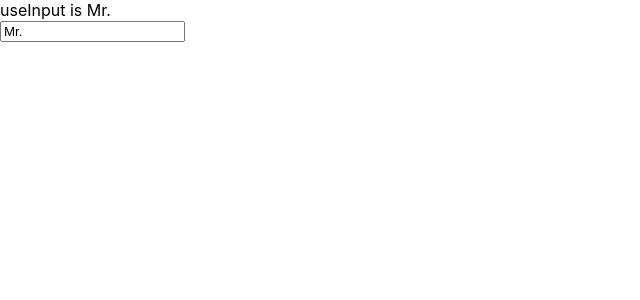
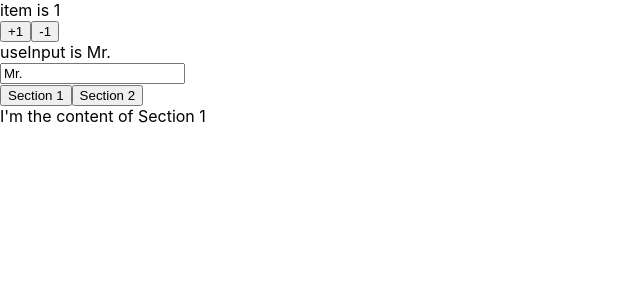
Before and after one commit to pangjong/nomadcoders-free-1, a React (Create React App) app: page / in a window 1280 px wide. Shown: the top 300 px of the page, without its empty margins (0-640 px from the left). Built offline with nearby package versions, Linux system fonts and the light colour scheme.

Commit message:
@Practice - UseTabs 연습
https://nomadcoders.co/react-hooks-introduction/lectures/1592

```diff
--- /dev/null
+++ b/components/useState/UseTabs.js
@@ -0,0 +1,44 @@
+import React, { Component, useState } from 'react';
+
+
+const content = [
+  {
+    tab: "Section 1 ",
+    content: "I'm the content of Section 1",
+  },
+  {
+    tab: "Section 2 ",
+    content: "I'm the content of Section 2",
+  },
+];
+
+const useTabs = (initialTab, allTabs) => {
+  if(!allTabs || !Array.isArray(allTabs)) return;
+  const [currentIndex, setCurrentIndex] = useState(initialTab);
+
+  // changeItem = setCurrentIndex() 함수를 통해 state를 변경시킴으로서
+  // 리액트가 re-render 된다는 기본개념으로 tab을 1, 2 를 전환시킬 수 있다를 배우자
+  return {
+    currentItem: allTabs[currentIndex],
+    changeItem: setCurrentIndex,
+  };
+};
+
+function UseTabs() {
+  const {currentItem, changeItem} = useTabs(0, content);
+
+  return (
+    <>
+      {content.map((section, idx) => (
+        <button onClick={() => changeItem(idx)} >{section.tab}</button>
+      ))}
+      <div>{currentItem.content}</div>
+
+      {/* <button>
+        {content[0].tab}
+      </button> */}
+    </>
+  );
+}
+
+export default UseTabs;
--- a/src/index.js
+++ b/src/index.js
@@ -5,14 +5,16 @@ import App from './App';
 import reportWebVitals from './reportWebVitals';
 import UseState from '../components/useState/UseState';
 import UseInput from '../components/useState/UseInput';
+import UseTabs from '../components/useState/UseTabs';
 
 
 const root = ReactDOM.createRoot(document.getElementById('root'));
 root.render(
   <React.StrictMode>
     <>
-
+      <UseState />
       <UseInput />
+      <UseTabs />
     </>
   </React.StrictMode>
 );
```
